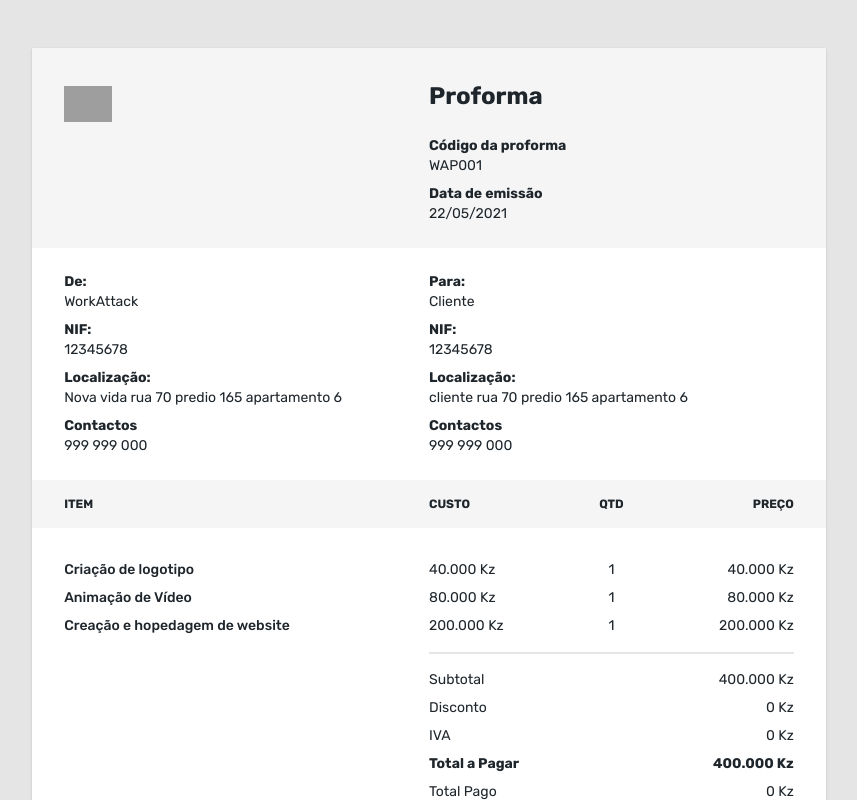
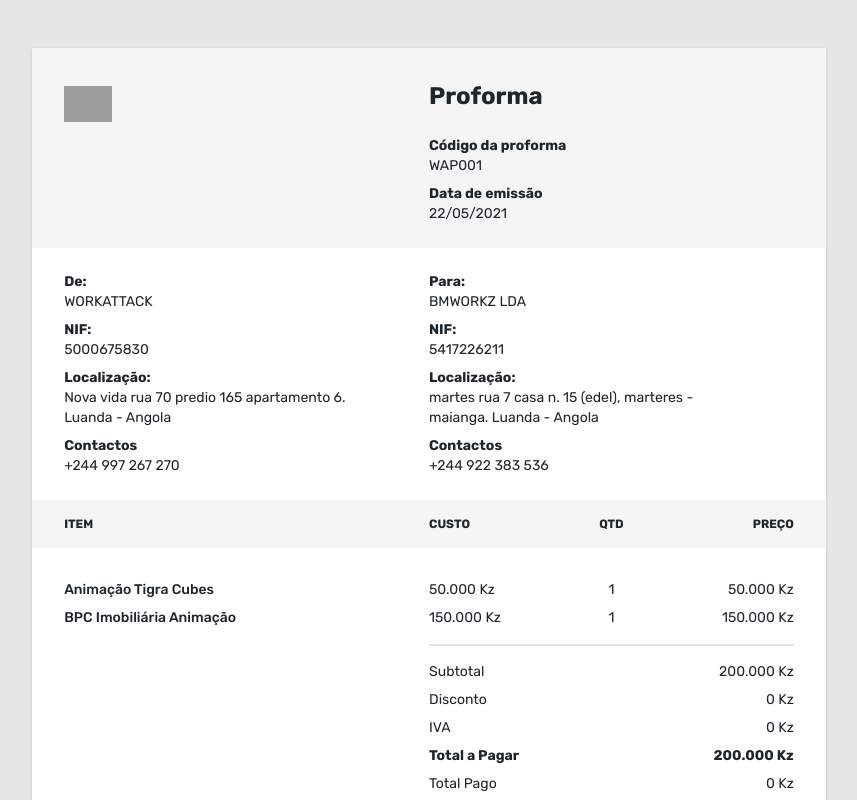
Before and after one commit to WorkAttackDev/web-container-invoice, a Next.js app: page /invoice in a window 1280 px wide. Shown: the top 800 px of the page, without its empty margins (211-1068 px from the left). Built offline with nearby package versions, Linux system fonts and the light colour scheme; grey boxes are pictures that could not be loaded.

Commit message:
5 files modified

```diff
--- a/components/invoice/InvoiceItems.tsx
+++ b/components/invoice/InvoiceItems.tsx
@@ -21,14 +21,14 @@
           <h3 className="w-1/2 font-medium">{_ivid.description}</h3>
           <p className="w-1/6">{formatPrice(_ivid.price)}</p>
           <p className="w-1/6 text-center">{_ivid.quantity}</p>
-          <p className="w-1/6 text-right">{formatPrice(_ivid.totalPrice)}</p>
+          <p className="w-1/6 text-right">{formatPrice(_ivid.price * _ivid.quantity)}</p>
         </li>
       ))}
     </ul>
     <div className="flex flex-col ml-auto pr-8 text-sm  w-1/2">
       <span className="flex justify-between pt-4 border-t-2">
         <h5>Subtotal</h5>
-        <p>400.000 Kz</p>
+        <p>200.000 Kz</p>
       </span>
       <span className="flex justify-between pt-2">
         <h5>Disconto</h5>
@@ -40,7 +40,7 @@
       </span>
       <strong className="flex justify-between pt-2">
         <h5>Total a Pagar</h5>
-        <p>400.000 Kz</p>
+        <p>200.000 Kz</p>
       </strong>
       <span className="flex justify-between pt-2">
         <h5>Total Pago</h5>
--- a/components/invoice/InvoicePaymentInfo.tsx
+++ b/components/invoice/InvoicePaymentInfo.tsx
@@ -5,17 +5,17 @@
 return (
   <section className="p-8   w-1/2">
       <h3 className="font-bold">Informações Bancárias</h3>
-      <span className="flex justify-between pt-2 text-sm">
+      {/* <span className="flex justify-between pt-2 text-sm">
         <h5 className="font-medium">Número de Conta</h5>
         <p>12345678</p>
-      </span>
+      </span> */}
       <span className="flex justify-between pt-2 text-sm">
         <h5 className="font-medium">IBAN</h5>
         <p>AO06 0051 0000 1029 8831 1015 0</p>
       </span>
       <span className="flex justify-between pt-2 text-sm">
         <h5 className="font-medium">Nome da Conta</h5>
-        <p>Denilson Pedro António da Costa</p>
+        <p>Edson Florival Pinto Calala</p>
       </span>
   </section>
 );
--- a/components/invoice/InvoiceUserInfo.tsx
+++ b/components/invoice/InvoiceUserInfo.tsx
@@ -1,9 +1,9 @@
 type Props = {};
 
 const usersInfo = [
-  {adress: "Nova vida rua 70 predio 165 apartamento 6", contact: "999 999 000", name: "WorkAttack",nif: "12345678", order: "De"},
-  {adress: "cliente rua 70 predio 165 apartamento 6", contact: "999 999 000", name: "Cliente", nif: "12345678", order: "Para"},
-]
+  {adress: "Nova vida rua 70 predio 165 apartamento 6. Luanda - Angola", contact: "+244 997 267 270", name: "WORKATTACK", nif: "5000675830", order: "De"},
+  {adress: "martes rua 7 casa n. 15 (edel), marteres - maianga. Luanda - Angola", contact: "+244 922 383 536", name: "BMWORKZ LDA", nif: "5417226211", order: "Para"},
+];
 
 const InvoiceUserInfo: React.FC<Props> = () => {
 
--- a/core/data/invoice_items_data.ts
+++ b/core/data/invoice_items_data.ts
@@ -2,23 +2,21 @@
 
 const invoiceItemsData: InvoiceItem[] = [
   {
-    description: 'Criação de logotipo',
-    price: 40_000,
-    quantity: 1,
-    totalPrice: 40_000
+    description: 'Animação Tigra Cubes',
+    price: 50_000,
+    quantity: 1
   },
   {
-    description: 'Animação de Vídeo',
-    price: 80_000,
-    quantity: 1,
-    totalPrice: 80_000
-  },
-  {
-    description: 'Creação e hopedagem de website',
-    price: 200_000,
-    quantity: 1,
-    totalPrice: 200_000
+    description: 'BPC Imobiliária Animação',
+    price: 150_000,
+    quantity: 1
   }
+  // {
+  //   description: 'Creação e hopedagem de website',
+  //   price: 200_000,
+  //   quantity: 1,
+  //   totalPrice: 200_000
+  // }
 ];
 
 export default invoiceItemsData;
--- a/core/models/InvoiceItem.ts
+++ b/core/models/InvoiceItem.ts
@@ -2,7 +2,6 @@
   description: string;
   price: number;
   quantity: number;
-  totalPrice: number;
 }
 
 export default InvoiceItem;
```
